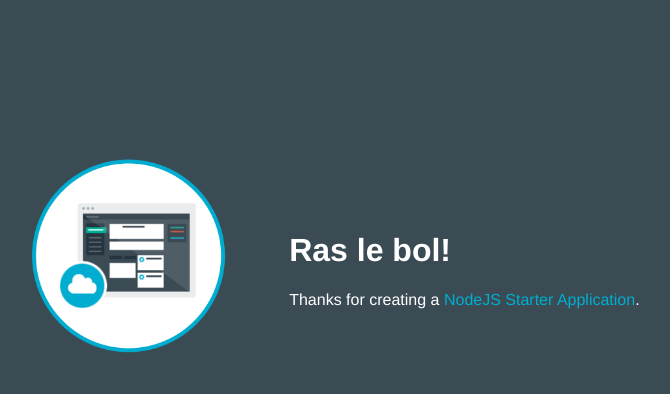
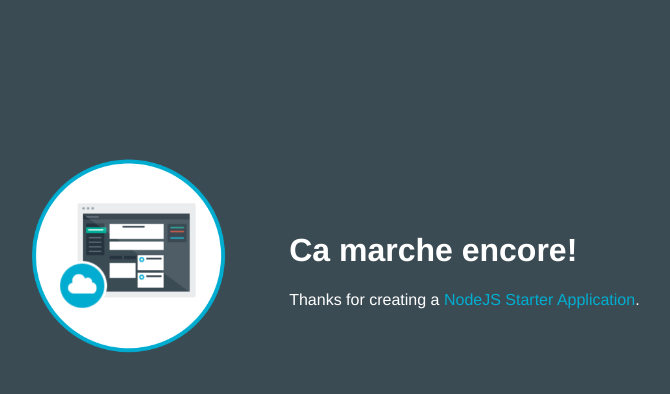
Before and after one commit to hlalanne/test-HL-05-1484840522129, a website: page public/index.html in a window 1280 px wide. Shown: the whole page, without its empty margins (253-923 px from the left). Drawn offline with Linux system fonts and the light colour scheme.

Commit message:
Deuxième essai

```diff
--- a/public/index.html
+++ b/public/index.html
@@ -16,7 +16,7 @@
           <img class = "newappIcon" src="images/newapp-icon.png">
         </td>
         <td>
-          <h1 id="message">Ras le bol!</h1>
+          <h1 id="message">Ca marche encore!</h1>
           <p class='description'></p> Thanks for creating a <span class = "blue">NodeJS Starter Application</span>.
         </td>
       </tr>
```
